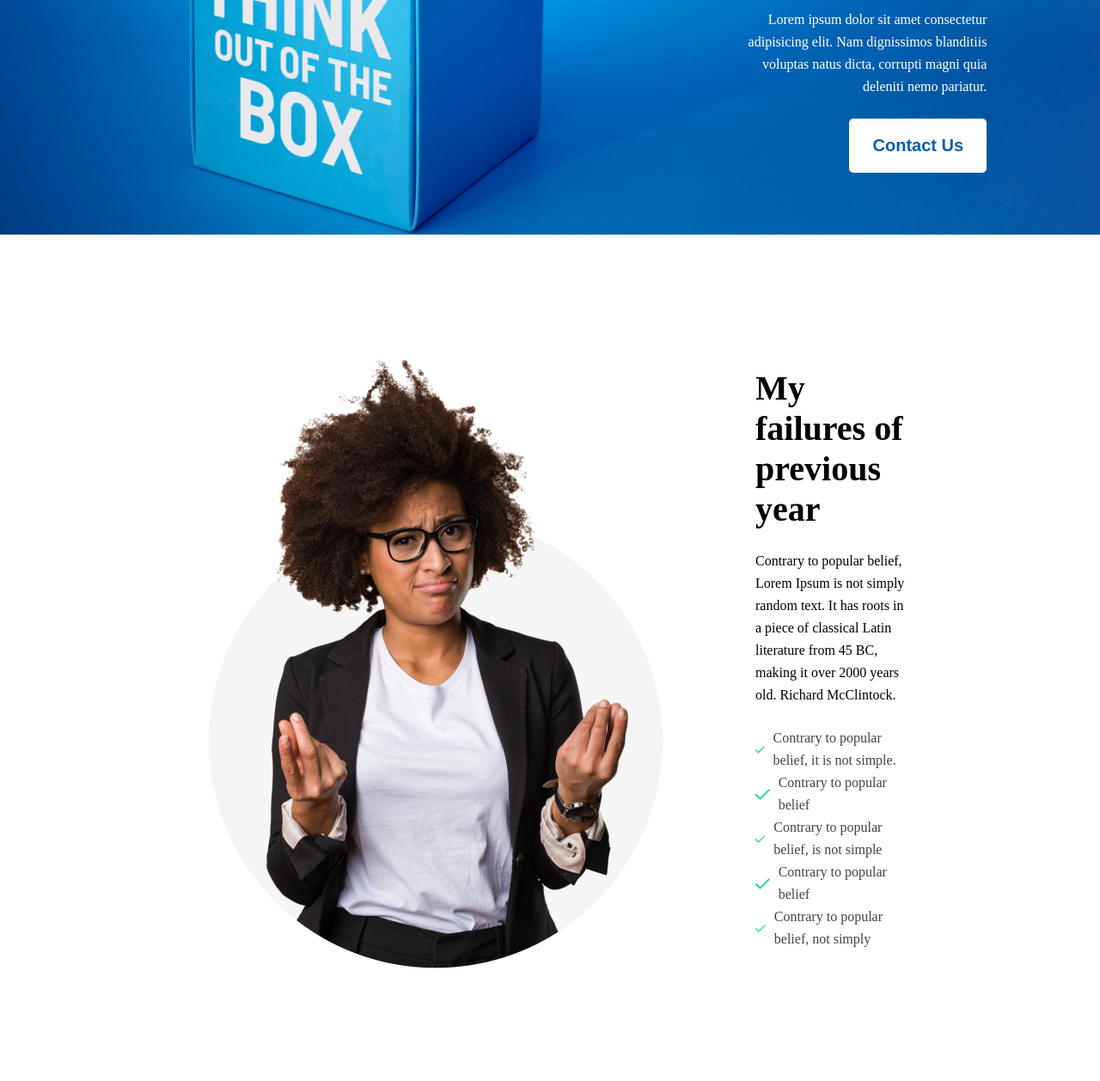
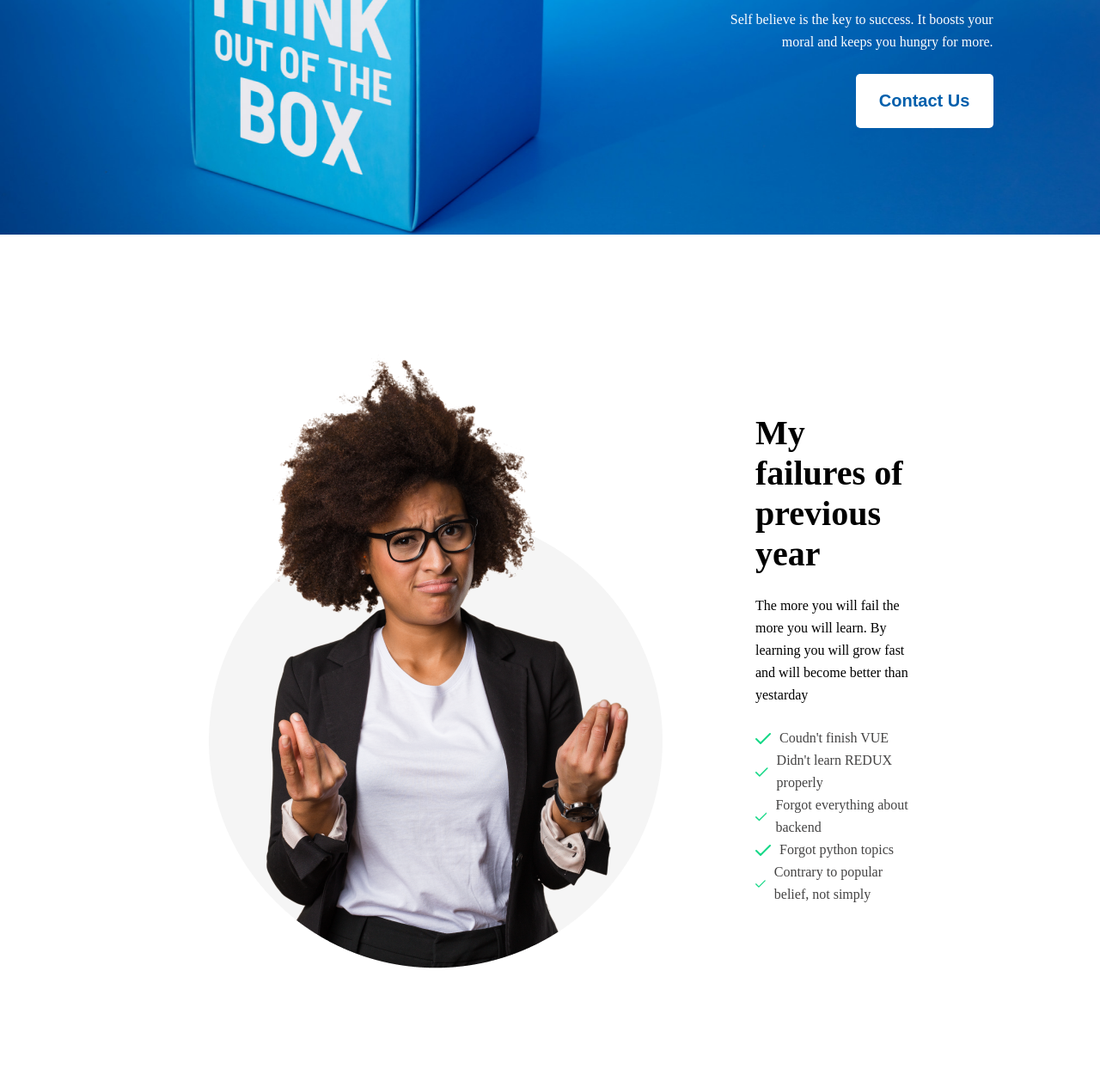
Before and after one commit to Diganta165/newYearReso, a plain HTML site: page index.html in a window 1280 px wide. Shown: the part 535-1793 px from the top of the page at 86% size. Drawn offline with Linux system fonts and the light colour scheme.

Commit message:
content changed

```diff
--- a/index.html
+++ b/index.html
@@ -12,8 +12,8 @@
 
     <section class="hero_section">
         <div class="hero_info">
-            <h3 class="hero_title">Everythins is possible. Believe in yourself</h3>
-            <p class="hero_content">Lorem ipsum dolor sit amet consectetur adipisicing elit. Nam dignissimos blanditiis voluptas natus dicta, corrupti magni quia deleniti nemo pariatur.</p>
+            <h3 class="hero_title">Everything is possible. Believe in yourself</h3>
+            <p class="hero_content">Self believe is the key to success. It boosts your moral and keeps you hungry for more.</p>
             <div class="hero_btn_wrapper">
                 <button class="hero_section_btn">Contact Us</button>
             </div>
@@ -27,20 +27,20 @@
             </div>
             <div class="previous_year_info">
                 <h3 class="failure_title">My failures of previous year</h3>
-                <p class="failure_document">Contrary to popular belief, Lorem Ipsum is not simply random text. It has roots in a piece of classical Latin literature from 45 BC, making it over 2000 years old. Richard McClintock.</p>
+                <p class="failure_document">The more you will fail the more you will learn. By learning you will grow fast and will become better than yestarday</p>
                 <ul class= "failure_bullet_points">
                     <li class="failure_document"><svg xmlns="http://www.w3.org/2000/svg" width="18" height="13" viewBox="0 0 18 13" fill="none">
                         <path d="M17 1L6 12L1 7" stroke="#16D887" stroke-width="2" stroke-linecap="round" stroke-linejoin="round"/>
-                        </svg><span>Contrary to popular belief, it is not simple.</span></li>
+                        </svg><span>Coudn't finish VUE</span></li>
                     <li class="failure_document"><svg xmlns="http://www.w3.org/2000/svg" width="18" height="13" viewBox="0 0 18 13" fill="none">
                         <path d="M17 1L6 12L1 7" stroke="#16D887" stroke-width="2" stroke-linecap="round" stroke-linejoin="round"/>
-                        </svg><span>Contrary to popular belief </span></li>
+                        </svg><span>Didn't learn REDUX properly</span></li>
                     <li class="failure_document"><svg xmlns="http://www.w3.org/2000/svg" width="18" height="13" viewBox="0 0 18 13" fill="none">
                         <path d="M17 1L6 12L1 7" stroke="#16D887" stroke-width="2" stroke-linecap="round" stroke-linejoin="round"/>
-                        </svg><span>Contrary to popular belief, is not simple</span></li>
+                        </svg><span>Forgot everything about backend</span></li>
                     <li class="failure_document"><svg xmlns="http://www.w3.org/2000/svg" width="18" height="13" viewBox="0 0 18 13" fill="none">
                         <path d="M17 1L6 12L1 7" stroke="#16D887" stroke-width="2" stroke-linecap="round" stroke-linejoin="round"/>
-                        </svg><span>Contrary to popular belief </span></li>
+                        </svg><span>Forgot python topics</span></li>
                     <li class="failure_document"><svg xmlns="http://www.w3.org/2000/svg" width="18" height="13" viewBox="0 0 18 13" fill="none">
                         <path d="M17 1L6 12L1 7" stroke="#16D887" stroke-width="2" stroke-linecap="round" stroke-linejoin="round"/>
                         </svg><span>Contrary to popular belief, not simply </span></li>
```
